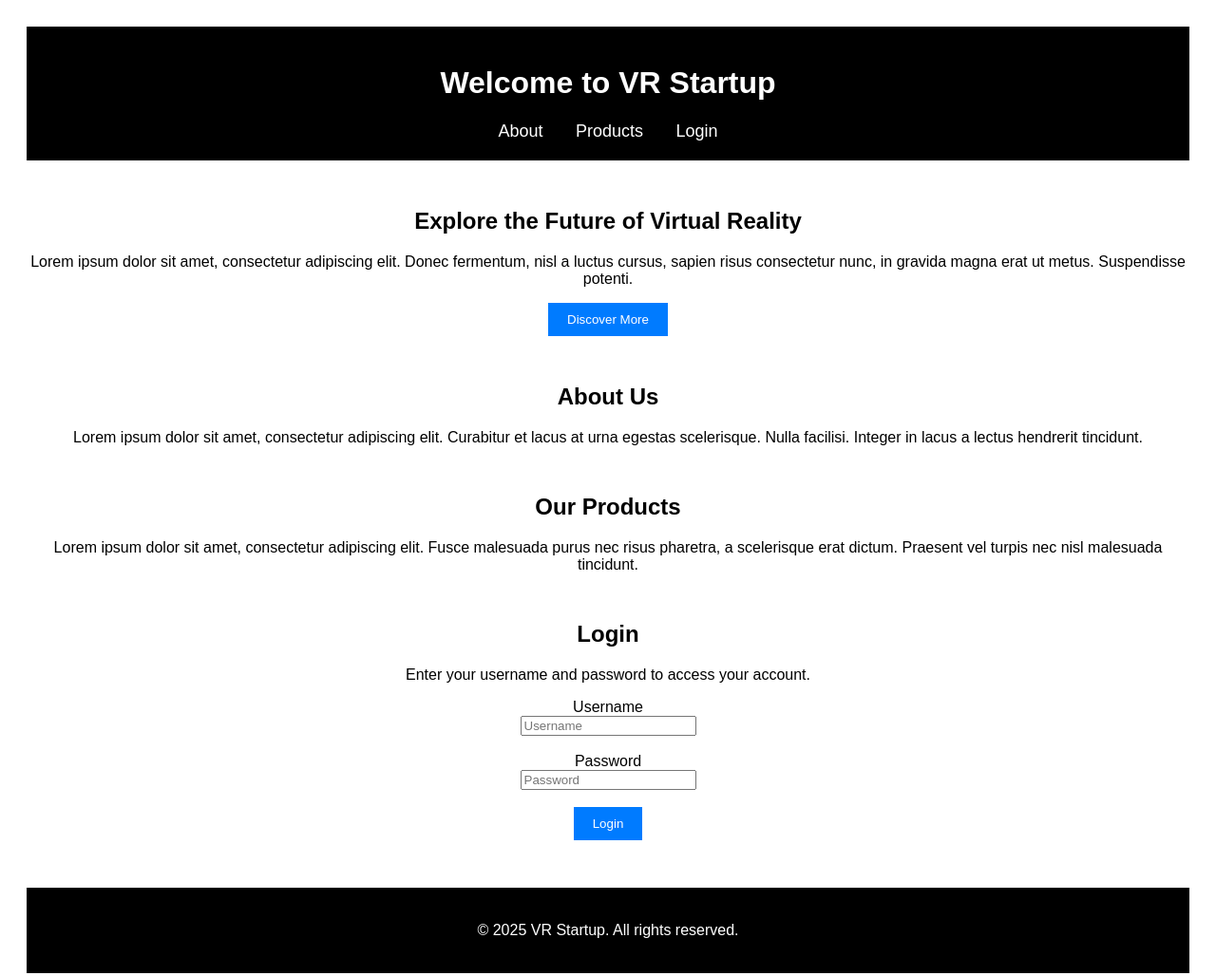
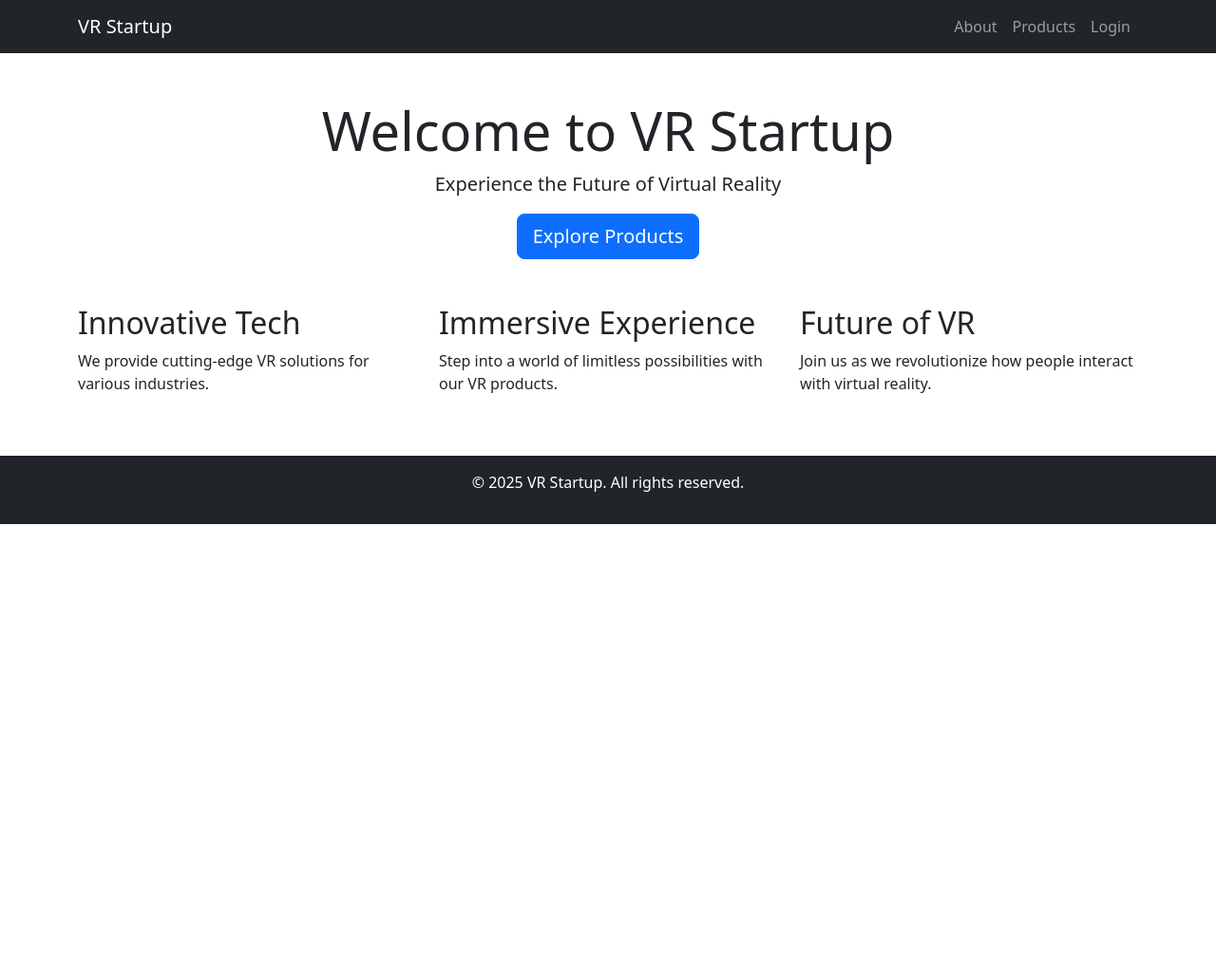
Before and after one commit to Brndnm10/vr-startup, a plain HTML site: page index.html in a window 1280 px wide. Shown: the whole page at 95% size. After the commit the page ends 800 px from the top, so only its background shows below. Drawn offline with nearby package versions, Linux system fonts and the light colour scheme.

Commit message:
Update index.html

```diff
--- a/index.html
+++ b/index.html
@@ -3,91 +3,55 @@
 <head>
     <meta charset="UTF-8">
     <meta name="viewport" content="width=device-width, initial-scale=1.0">
-    <meta name="description" content="Explore the future of virtual reality with VR Startup. Discover our innovative products and learn more about us.">
-    <meta name="keywords" content="VR, Virtual Reality, VR Startup, VR Products">
-    <meta name="author" content="VR Startup">
     <title>VR Startup - Landing Page</title>
-    <style>
-        body {
-            font-family: Arial, sans-serif;
-            text-align: center;
-            padding: 20px;
-        }
-        header {
-            background: #000;
-            color: white;
-            padding: 20px;
-        }
-        nav a {
-            margin: 0 15px;
-            color: white;
-            text-decoration: none;
-            font-size: 18px;
-        }
-        nav a:focus, nav a:hover {
-            text-decoration: underline;
-        }
-        .container {
-            margin-top: 50px;
-        }
-        .btn {
-            padding: 10px 20px;
-            background: #007bff;
-            color: white;
-            border: none;
-            cursor: pointer;
-        }
-        .btn:hover {
-            background: #0056b3;
-        }
-        footer {
-            margin-top: 50px;
-            padding: 20px;
-            background: #000;
-            color: white;
-        }
-    </style>
+    <!-- Add Bootstrap CSS -->
+    <link href="https://cdn.jsdelivr.net/npm/bootstrap@5.3.0/dist/css/bootstrap.min.css" rel="stylesheet">
 </head>
 <body>
-    <header>
-        <h1>Welcome to VR Startup</h1>
-        <nav>
-            <a href="about.html">About</a>
-            <a href="products.html">Products</a>
-            <a href="login.html">Login</a>
-        </nav>
-    </header>
+    <nav class="navbar navbar-expand-lg navbar-dark bg-dark">
+        <div class="container">
+            <a class="navbar-brand" href="index.html">VR Startup</a>
+            <button class="navbar-toggler" type="button" data-bs-toggle="collapse" data-bs-target="#navbarNav">
+                <span class="navbar-toggler-icon"></span>
+            </button>
+            <div class="collapse navbar-collapse" id="navbarNav">
+                <ul class="navbar-nav ms-auto">
+                    <li class="nav-item"><a class="nav-link" href="about.html">About</a></li>
+                    <li class="nav-item"><a class="nav-link" href="products.html">Products</a></li>
+                    <li class="nav-item"><a class="nav-link" href="login.html">Login</a></li>
+                </ul>
+            </div>
+        </div>
+    </nav>
 
-    <div class="container">
-        <h2>Explore the Future of Virtual Reality</h2>
-        <p>Lorem ipsum dolor sit amet, consectetur adipiscing elit. Donec fermentum, nisl a luctus cursus, sapien risus consectetur nunc, in gravida magna erat ut metus. Suspendisse potenti.</p>
-        <button class="btn" onclick="window.location.href='products.html'">Discover More</button>
+    <div class="container text-center my-5">
+        <h1 class="display-4">Welcome to VR Startup</h1>
+        <p class="lead">Experience the Future of Virtual Reality</p>
+        <a href="products.html" class="btn btn-primary btn-lg">Explore Products</a>
     </div>
 
-    <div class="container">
-        <h2>About Us</h2>
-        <p>Lorem ipsum dolor sit amet, consectetur adipiscing elit. Curabitur et lacus at urna egestas scelerisque. Nulla facilisi. Integer in lacus a lectus hendrerit tincidunt.</p>
+    <div class="container my-5">
+        <div class="row">
+            <div class="col-md-4">
+                <h2>Innovative Tech</h2>
+                <p>We provide cutting-edge VR solutions for various industries.</p>
+            </div>
+            <div class="col-md-4">
+                <h2>Immersive Experience</h2>
+                <p>Step into a world of limitless possibilities with our VR products.</p>
+            </div>
+            <div class="col-md-4">
+                <h2>Future of VR</h2>
+                <p>Join us as we revolutionize how people interact with virtual reality.</p>
+            </div>
+        </div>
     </div>
 
-    <div class="container">
-        <h2>Our Products</h2>
-        <p>Lorem ipsum dolor sit amet, consectetur adipiscing elit. Fusce malesuada purus nec risus pharetra, a scelerisque erat dictum. Praesent vel turpis nec nisl malesuada tincidunt.</p>
-    </div>
-
-    <div class="container">
-        <h2>Login</h2>
-        <p>Enter your username and password to access your account.</p>
-        <form>
-            <label for="username">Username</label><br>
-            <input type="text" id="username" placeholder="Username" aria-label="Username"><br><br>
-            <label for="password">Password</label><br>
-            <input type="password" id="password" placeholder="Password" aria-label="Password"><br><br>
-            <button class="btn" type="submit">Login</button>
-        </form>
-    </div>
-
-    <footer>
+    <footer class="bg-dark text-white text-center py-3">
         <p>&copy; 2025 VR Startup. All rights reserved.</p>
     </footer>
+
+    <!-- Add Bootstrap JavaScript -->
+    <script src="https://cdn.jsdelivr.net/npm/bootstrap@5.3.0/dist/js/bootstrap.bundle.min.js"></script>
 </body>
 </html>
```
